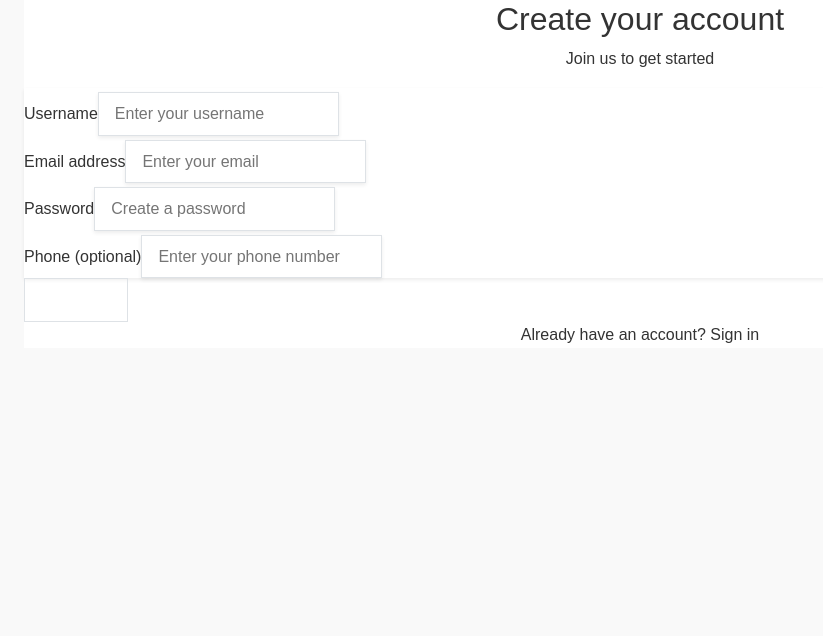
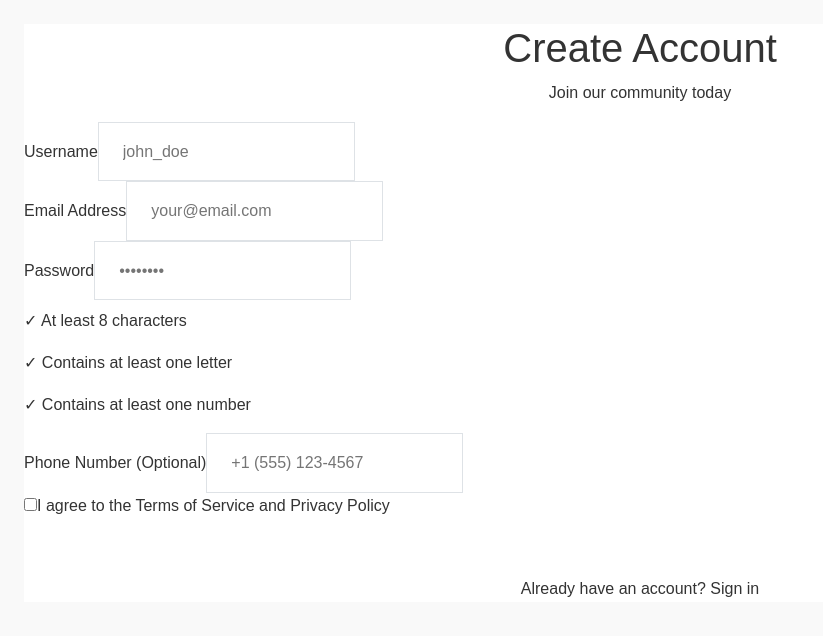
Before and after one commit to Opiii16/Prosper, a React (Create React App) app: page /signup in a window 1280 px wide. Shown: the top 636 px of the page, without its empty margins (0-823 px from the left). Built offline with nearby package versions, Linux system fonts and the light colour scheme.

Commit message:
Update Signup.jsx

```diff
--- a/src/components/Signup.jsx
+++ b/src/components/Signup.jsx
@@ -11,6 +11,11 @@ const Signup = () => {
   const [loading, setLoading] = useState(false);
   const [error, setError] = useState('');
   const [success, setSuccess] = useState('');
+  const [passwordCriteria, setPasswordCriteria] = useState({
+    length: false,
+    letter: false,
+    number: false,
+  });
 
   const handleChange = (e) => {
     const { name, value } = e.target;
@@ -18,6 +23,14 @@ const Signup = () => {
       ...prev,
       [name]: value
     }));
+
+    if (name === 'password') {
+      setPasswordCriteria({
+        length: value.length >= 8,
+        letter: /[a-zA-Z]/.test(value),
+        number: /[0-9]/.test(value),
+      });
+    }
   };
 
   const handleSubmit = async (e) => {
@@ -34,8 +47,7 @@ const Signup = () => {
         phone: formData.phone
       });
 
-      setSuccess('User created successfully!');
-      // Reset form
+      setSuccess('Account created successfully! Redirecting...');
       setFormData({
         username: '',
         email: '',
@@ -43,46 +55,55 @@ const Signup = () => {
         phone: ''
       });
 
-      // You might want to save the token and redirect user
       if (response.data.token) {
         localStorage.setItem('token', response.data.token);
-        // Redirect logic here
+        // Redirect after 2 seconds
+        setTimeout(() => {
+          window.location.href = '/dashboard'; // Change to your desired redirect path
+        }, 2000);
       }
     } catch (err) {
-      setError(err.response?.data?.message || 'An error occurred during signup');
+      setError(err.response?.data?.message || 'An error occurred during signup. Please try again.');
     } finally {
       setLoading(false);
     }
   };
 
+  const isFormValid = () => {
     return (
-    <div className="min-h-screen flex items-center justify-center bg-gray-50 py-12 px-4 sm:px-6 lg:px-8">
-      <div className="max-w-md w-full space-y-8 bg-white p-8 rounded-lg shadow-md">
-        <div className="text-center">
-          <h2 className="mt-6 text-3xl font-extrabold text-gray-900">
-            Create your account
-          </h2>
-          <p className="mt-2 text-sm text-gray-600">
-            Join us to get started
-          </p>
+      formData.username &&
+      formData.email &&
+      formData.password &&
+      passwordCriteria.length &&
+      passwordCriteria.letter &&
+      passwordCriteria.number
+    );
+  };
+
+  return (
+    <div className="flex items-center justify-center min-h-screen bg-gradient-to-br from-blue-50 to-indigo-100 p-4">
+      <div className="w-full max-w-md">
+        <div className="bg-white rounded-xl shadow-2xl p-8 sm:p-10">
+          <div className="text-center mb-8">
+            <h1 className="text-3xl font-bold text-gray-900 mb-2">Create Account</h1>
+            <p className="text-gray-600">Join our community today</p>
           </div>
 
+          {/* Status Messages */}
           {error && (
-          <div className="bg-red-100 border border-red-400 text-red-700 px-4 py-3 rounded relative" role="alert">
-            <span className="block sm:inline">{error}</span>
+            <div className="mb-6 p-4 bg-red-50 text-red-700 rounded-lg border border-red-200">
+              {error}
+            </div>
+          )}
+          {success && (
+            <div className="mb-6 p-4 bg-green-50 text-green-700 rounded-lg border border-green-200">
+              {success}
             </div>
           )}
 
-        {success && (
-          <div className="bg-green-100 border border-green-400 text-green-700 px-4 py-3 rounded relative" role="alert">
-            <span className="block sm:inline">{success}</span>
-          </div>
-        )}
-
-        <form className="mt-8 space-y-6" onSubmit={handleSubmit}>
-          <div className="rounded-md shadow-sm space-y-4">
+          <form onSubmit={handleSubmit} className="space-y-5">
             <div>
-              <label htmlFor="username" className="block text-sm font-medium text-gray-700">
+              <label htmlFor="username" className="block text-sm font-medium text-gray-700 mb-1">
                 Username
               </label>
               <input
@@ -92,48 +113,57 @@ const Signup = () => {
                 required
                 value={formData.username}
                 onChange={handleChange}
-                className="mt-1 appearance-none block w-full px-3 py-2 border border-gray-300 rounded-md shadow-sm placeholder-gray-400 focus:outline-none focus:ring-indigo-500 focus:border-indigo-500 sm:text-sm"
-                placeholder="Enter your username"
+                className="w-full px-4 py-3 rounded-lg border border-gray-300 focus:ring-2 focus:ring-indigo-500 focus:border-indigo-500 transition"
+                placeholder="john_doe"
               />
             </div>
 
             <div>
-              <label htmlFor="email" className="block text-sm font-medium text-gray-700">
-                Email address
+              <label htmlFor="email" className="block text-sm font-medium text-gray-700 mb-1">
+                Email Address
               </label>
               <input
                 id="email"
                 name="email"
                 type="email"
-                autoComplete="email"
                 required
                 value={formData.email}
                 onChange={handleChange}
-                className="mt-1 appearance-none block w-full px-3 py-2 border border-gray-300 rounded-md shadow-sm placeholder-gray-400 focus:outline-none focus:ring-indigo-500 focus:border-indigo-500 sm:text-sm"
-                placeholder="Enter your email"
+                className="w-full px-4 py-3 rounded-lg border border-gray-300 focus:ring-2 focus:ring-indigo-500 focus:border-indigo-500 transition"
+                placeholder="your@email.com"
               />
             </div>
 
             <div>
-              <label htmlFor="password" className="block text-sm font-medium text-gray-700">
+              <label htmlFor="password" className="block text-sm font-medium text-gray-700 mb-1">
                 Password
               </label>
               <input
                 id="password"
                 name="password"
                 type="password"
-                autoComplete="new-password"
                 required
                 value={formData.password}
                 onChange={handleChange}
-                className="mt-1 appearance-none block w-full px-3 py-2 border border-gray-300 rounded-md shadow-sm placeholder-gray-400 focus:outline-none focus:ring-indigo-500 focus:border-indigo-500 sm:text-sm"
-                placeholder="Create a password"
+                className="w-full px-4 py-3 rounded-lg border border-gray-300 focus:ring-2 focus:ring-indigo-500 focus:border-indigo-500 transition"
+                placeholder="••••••••"
               />
+              <div className="mt-2 space-y-1">
+                <p className={`text-xs ${passwordCriteria.length ? 'text-green-600' : 'text-gray-500'}`}>
+                  ✓ At least 8 characters
+                </p>
+                <p className={`text-xs ${passwordCriteria.letter ? 'text-green-600' : 'text-gray-500'}`}>
+                  ✓ Contains at least one letter
+                </p>
+                <p className={`text-xs ${passwordCriteria.number ? 'text-green-600' : 'text-gray-500'}`}>
+                  ✓ Contains at least one number
+                </p>
+              </div>
             </div>
 
             <div>
-              <label htmlFor="phone" className="block text-sm font-medium text-gray-700">
-                Phone (optional)
+              <label htmlFor="phone" className="block text-sm font-medium text-gray-700 mb-1">
+                Phone Number (Optional)
               </label>
               <input
                 id="phone"
@@ -141,38 +171,49 @@ const Signup = () => {
                 type="tel"
                 value={formData.phone}
                 onChange={handleChange}
-                className="mt-1 appearance-none block w-full px-3 py-2 border border-gray-300 rounded-md shadow-sm placeholder-gray-400 focus:outline-none focus:ring-indigo-500 focus:border-indigo-500 sm:text-sm"
-                placeholder="Enter your phone number"
+                className="w-full px-4 py-3 rounded-lg border border-gray-300 focus:ring-2 focus:ring-indigo-500 focus:border-indigo-500 transition"
+                placeholder="+1 (555) 123-4567"
               />
             </div>
+
+            <div className="flex items-center">
+              <input
+                id="terms"
+                name="terms"
+                type="checkbox"
+                required
+                className="h-4 w-4 text-indigo-600 focus:ring-indigo-500 border-gray-300 rounded"
+              />
+              <label htmlFor="terms" className="ml-2 block text-sm text-gray-700">
+                I agree to the <a href="#" className="text-indigo-600 hover:underline">Terms of Service</a> and <a href="#" className="text-indigo-600 hover:underline">Privacy Policy</a>
+              </label>
             </div>
 
-          <div>
             <button
               type="submit"
-              disabled={loading}
-              className="group relative w-full flex justify-center py-2 px-4 border border-transparent text-sm font-medium rounded-md text-white bg-indigo-600 hover:bg-indigo-700 focus:outline-none focus:ring-2 focus:ring-offset-2 focus:ring-indigo-500"
+              disabled={loading || !isFormValid()}
+              className={`w-full py-3 px-4 rounded-lg font-medium text-white transition ${loading || !isFormValid() ? 'bg-indigo-400 cursor-not-allowed' : 'bg-indigo-600 hover:bg-indigo-700'}`}
             >
               {loading ? (
-                <>
+                <span className="flex items-center justify-center">
                   <svg className="animate-spin -ml-1 mr-3 h-5 w-5 text-white" xmlns="http://www.w3.org/2000/svg" fill="none" viewBox="0 0 24 24">
                     <circle className="opacity-25" cx="12" cy="12" r="10" stroke="currentColor" strokeWidth="4"></circle>
                     <path className="opacity-75" fill="currentColor" d="M4 12a8 8 0 018-8V0C5.373 0 0 5.373 0 12h4zm2 5.291A7.962 7.962 0 014 12H0c0 3.042 1.135 5.824 3 7.938l3-2.647z"></path>
                   </svg>
-                  Processing...
-                </>
-              ) : 'Sign up'}
+                  Creating Account...
+                </span>
+              ) : 'Sign Up'}
             </button>
-          </div>
           </form>
 
-        <div className="text-center text-sm text-gray-600">
+          <div className="mt-6 text-center text-sm text-gray-600">
             <p>
               Already have an account?{' '}
-            <a href="/signin" className="font-medium text-indigo-600 hover:text-indigo-500">
+              <a href="/login" className="font-medium text-indigo-600 hover:text-indigo-500">
                 Sign in
               </a>
             </p>
+          </div>
         </div>
       </div>
     </div>
```
Lines whose indentation alone changed are shown as unchanged.
